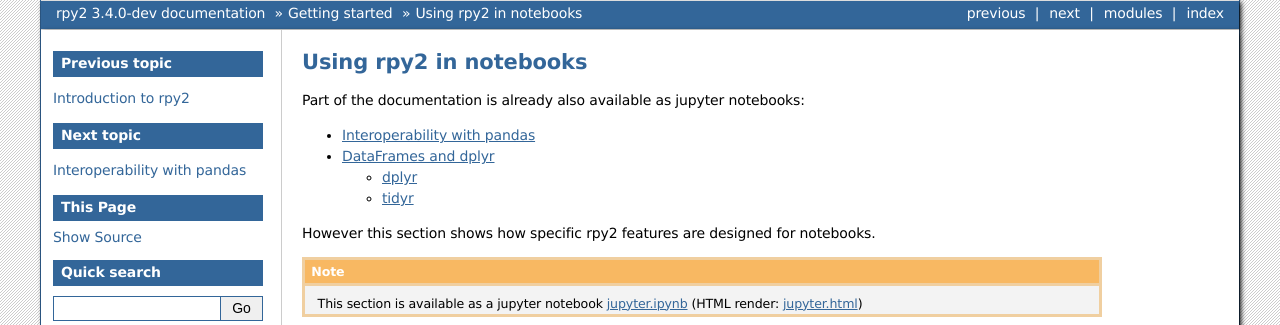
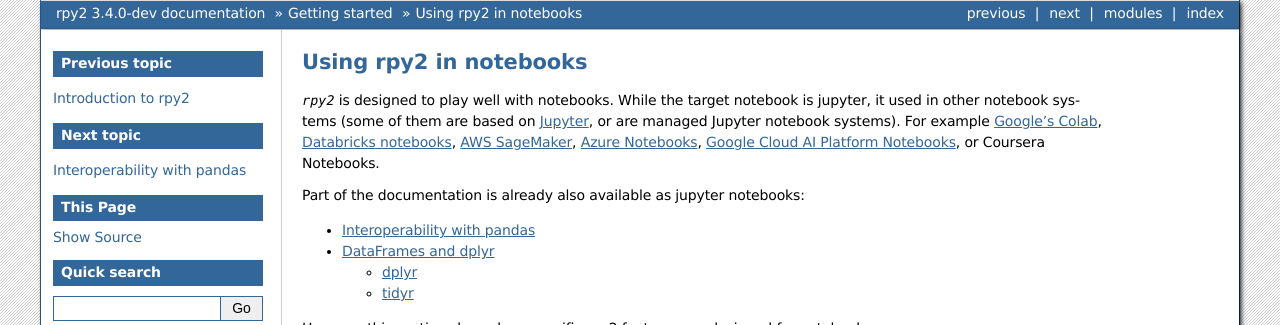
Before and after one commit to rpy2/rpy2, a Sphinx documentation site: the page built from doc/notebooks.rst, in a window 1280 px wide, cut to the strip 0-325 px from the top of the page. Built offline with Sphinx 7.4.7, drawn with Linux system fonts in a browser that asks for light colours; pages that are not in the unit, such as notebooks, are missing from menus.

Commit message:
Add infos about notebook systems.

```diff
--- a/doc/notebooks.rst
+++ b/doc/notebooks.rst
@@ -1,6 +1,20 @@
 ***********************
 Using rpy2 in notebooks
 ***********************
+
+`rpy2` is designed to play well with notebooks. While the target
+notebook is jupyter, it used in other notebook systems (some of
+them are based on `Jupyter`_, or are managed Jupyter notebook systems).
+For example `Google's Colab`_,
+`Databricks notebooks`_, `AWS SageMaker`_, `Azure Notebooks`_,
+`Google Cloud AI Platform Notebooks`_, or Coursera Notebooks.
+
+.. _`Jupyter`: https://jupyter.org/
+.. _`Google's Colab`: https://research.google.com/colaboratory/faq.html
+.. _`Databricks notebooks`: https://docs.databricks.com/notebooks/index.html
+.. _`AWS SageMaker`: https://docs.aws.amazon.com/sagemaker/latest/dg/nbi.html
+.. _`Azure Notebooks`: https://notebooks.azure.com/
+.. _`Google Cloud AI Platform Notebooks`: https://cloud.google.com/ai-platform-notebooks
 
 Part of the documentation is already also available as jupyter notebooks:
 
```
